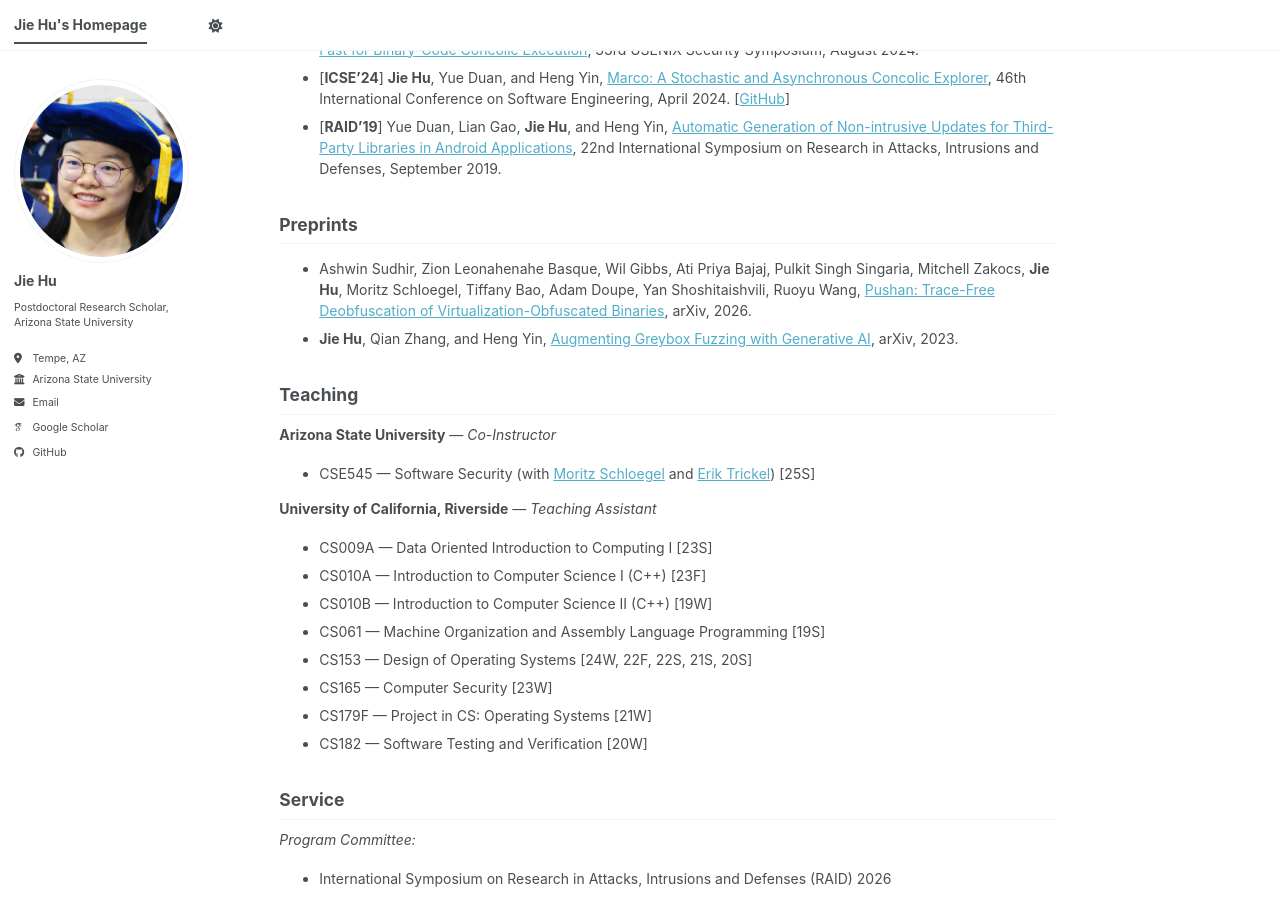
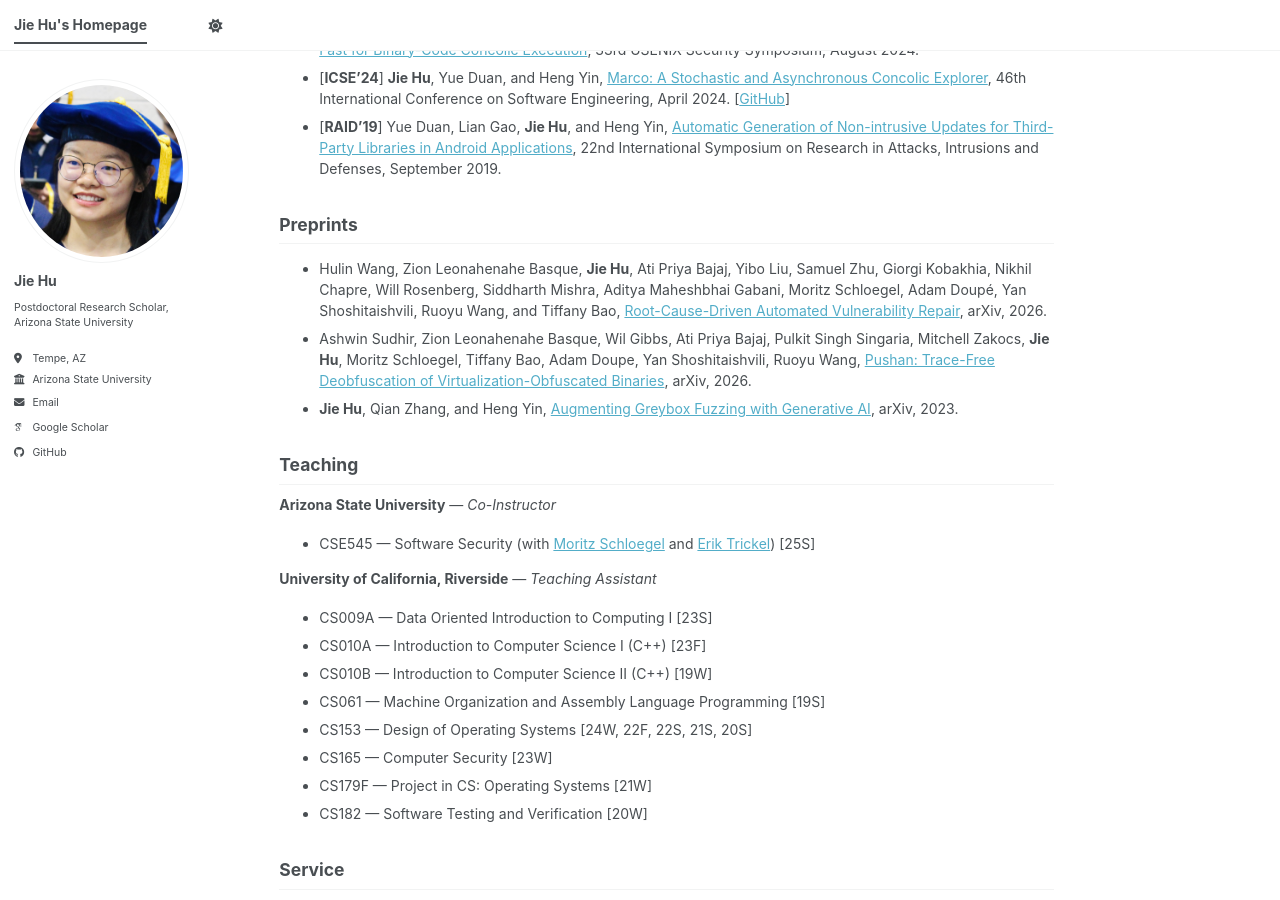
Before and after one commit to jhu066/jhu066.github.io, a Jekyll site: the page built from _pages/about.md, in a window 1280 px wide and 900 px high, scrolled down 489 px. Built offline with Jekyll 4.4.1, drawn with Linux system fonts in a browser that asks for light colours; some web fonts are replaced; a script bundle is joined from its source files by our own code; library files that are not in the unit come from our copies.

Commit message:
add kumushi preprint

```diff
--- a/_pages/about.md
+++ b/_pages/about.md
@@ -20,6 +20,7 @@ My research interests lie in the field of computer security, where I specialize
 
 ## Preprints
 
+- Hulin Wang, Zion Leonahenahe Basque, **Jie Hu**, Ati Priya Bajaj, Yibo Liu, Samuel Zhu, Giorgi Kobakhia, Nikhil Chapre, Will Rosenberg, Siddharth Mishra, Aditya Maheshbhai Gabani, Moritz Schloegel, Adam Doupé, Yan Shoshitaishvili, Ruoyu Wang, and Tiffany Bao, [Root-Cause-Driven Automated Vulnerability Repair](/files/kumushi.pdf), arXiv, 2026.
 - Ashwin Sudhir, Zion Leonahenahe Basque, Wil Gibbs, Ati Priya Bajaj, Pulkit Singh Singaria, Mitchell Zakocs, **Jie Hu**, Moritz Schloegel, Tiffany Bao, Adam Doupe, Yan Shoshitaishvili, Ruoyu Wang, [Pushan: Trace-Free Deobfuscation of Virtualization-Obfuscated Binaries](/files/pushan.pdf), arXiv, 2026.
 - **Jie Hu**, Qian Zhang, and Heng Yin, [Augmenting Greybox Fuzzing with Generative AI](/files/chatfuzz.pdf), arXiv, 2023.
 
```
Also changed, not shown: 1 other file.
